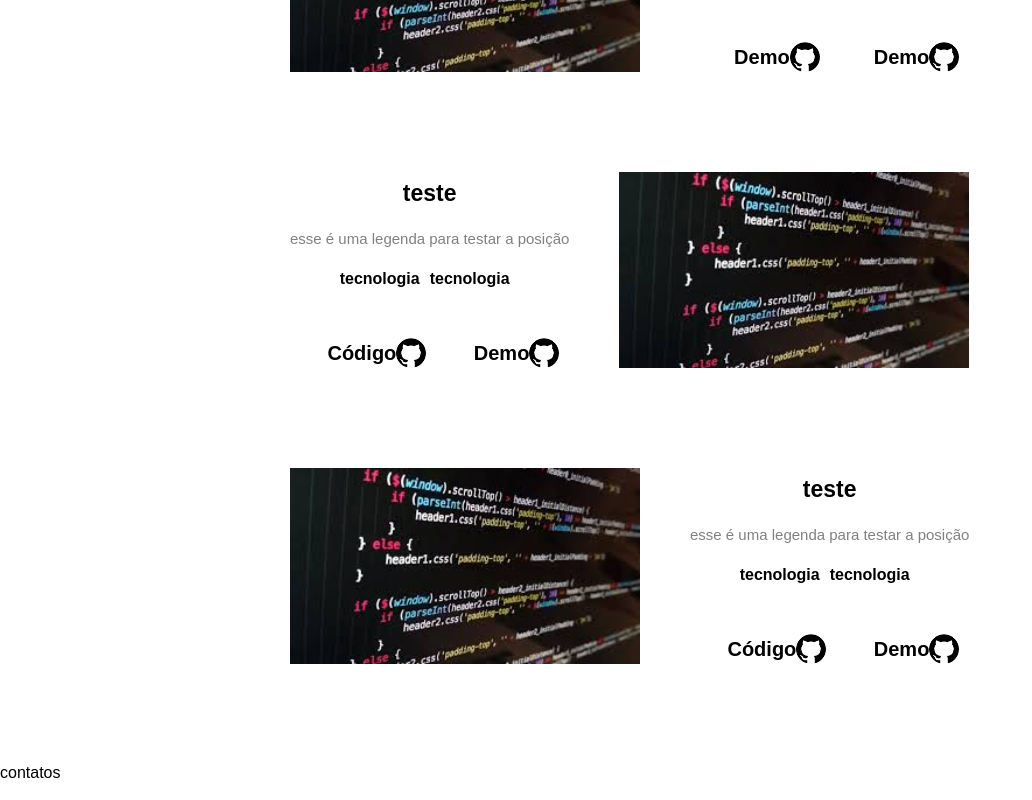
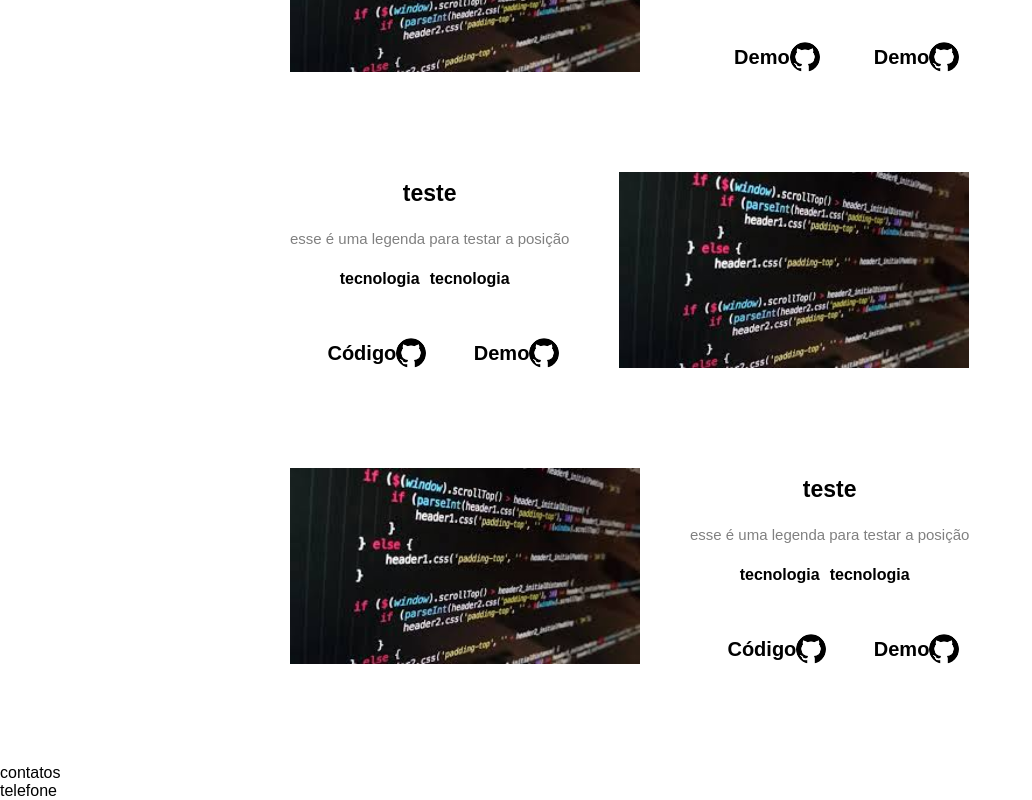
Before and after one commit to Ramom-Gomes/Meu-Portfolio, a React (Vite) app: page / in a window 1280 px wide. Shown: the part 1404-2204 px from the top of the page, without its empty margins (0-1032 px from the left). Built offline with nearby package versions, Linux system fonts and the light colour scheme.

Commit message:
secao-contatos-atualizacoes

```diff
--- a/src/App.jsx
+++ b/src/App.jsx
@@ -117,6 +117,7 @@ const app = () => {
         </section>
         <section>
           <p>contatos</p>
+          <p>telefone</p>
         </section>
       </main>
     </div>
```
